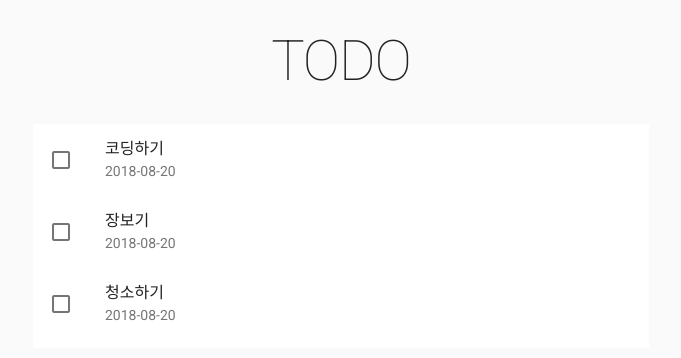
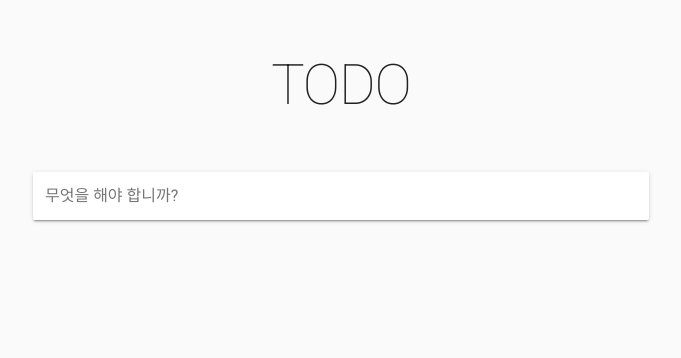
Before and after one commit to vuejs-bundang-study/daniel-todo-app, a Vue app: page / in a window 1280 px wide. Shown: the top 358 px of the page, without its empty margins (299-980 px from the left). Built offline with nearby package versions, Linux system fonts and the light colour scheme.

Commit message:
Todo app 기본 기능 추가 - Add Todo - Remove Todo - Done Todo - Save to local storage

```diff
--- a/package.json
+++ b/package.json
@@ -9,6 +9,8 @@
   },
   "dependencies": {
     "material-design-icons-iconfont": "^3.0.3",
+    "moment": "^2.22.2",
+    "shortid": "^2.2.13",
     "vue": "^2.5.17",
     "vue-router": "^3.0.1",
     "vuetify": "^1.1.13",
--- a/src/App.vue
+++ b/src/App.vue
@@ -1,7 +1,7 @@
 <template>
   <v-app id="inspire">
     <v-layout align-center justify-center>
-      <h1 class="display-3 font-weight-thin pt-4">TODO</h1>
+      <h1 class="display-3 font-weight-thin pt-5 pb-4">TODO</h1>
     </v-layout>
     <v-container fluid fill-height>
       <v-layout justify-center>
--- a/src/components/Todo.vue
+++ b/src/components/Todo.vue
@@ -3,13 +3,20 @@
     <v-list-tile-action>
       <v-checkbox
           v-model="todo.done"
+          ref="done"
       ></v-checkbox>
     </v-list-tile-action>
 
-    <v-list-tile-content @click.prevent="">
+    <v-list-tile-content @click.prevent="handleClick">
       <v-list-tile-title>{{todo.title}}</v-list-tile-title>
       <v-list-tile-sub-title>{{todo.created_at}}</v-list-tile-sub-title>
     </v-list-tile-content>
+
+    <v-list-tile-action>
+      <v-btn icon ripple @click="removeTodo(index)">
+        <v-icon color="grey lighten-1">remove</v-icon>
+      </v-btn>
+    </v-list-tile-action>
   </v-list-tile>
 </template>
 
@@ -17,7 +24,14 @@
   export default {
     name: 'Todo',
     props: {
+      index: Number,
       todo: Object,
+      removeTodo: Function,
+    },
+    methods: {
+      handleClick() {
+        this.todo.done = !this.todo.done;
+      },
     },
   };
 </script>
--- a/src/components/TodoList.vue
+++ b/src/components/TodoList.vue
@@ -1,47 +1,95 @@
 <template>
+  <div>
+    <v-text-field
+      v-model="todoText"
+      label="무엇을 해야 합니까?"
+      v-on:keyup.enter="submit"
+      solo
+      required
+    ></v-text-field>
+    <v-card v-if="todoList.length > 0">
       <v-list
         subheader
         two-line
       >
         <Todo
-      v-for="todo in todoList"
+          v-for="(todo, index) in todoList"
           :key="todo.id"
+          :index="index"
           :todo="todo"
+          :remove-todo="remove"
         />
       </v-list>
+    </v-card>
+    <v-snackbar
+      v-model="snackbarShow"
+      bottom
+      left
+      :timeout="3000"
+    >
+      {{ snackbarMessage }}
+      <v-btn
+        color="pink"
+        flat
+        @click="snackbarShow = false"
+      >
+        Close
+      </v-btn>
+    </v-snackbar>
+  </div>
 </template>
 
 <script>
+  import moment from 'moment';
+  import shortid from 'shortid';
   import Todo from './Todo.vue';
 
   export default {
     components: { Todo },
     data: () => ({
-    todoList: [
-      {
-        id: 1,
-        title: '코딩하기',
-        created_at: '2018-08-20',
+      todoText: '',
+      todoList: [],
+      snackbarShow: false,
+      snackbarMessage: '',
+    }),
+    methods: {
+      submit() {
+        if (!/.+/.test(this.todoText)) {
+          this.showMessage('한 글자 이상 입력하세요');
+          return;
+        }
+        const todo = {
+          id: shortid.generate(),
+          title: this.todoText,
+          created_at: moment().format('YYYY-MM-DD HH:mm:ss'),
           done: false,
+        };
+        this.todoList.push(todo);
+        this.todoText = '';
+        this.save();
       },
-      {
-        id: 2,
-        title: '장보기',
-        created_at: '2018-08-20',
-        done: false,
+      remove(index) {
+        this.todoList.splice(index, 1);
+        this.save();
       },
-      {
-        id: 3,
-        title: '청소하기',
-        created_at: '2018-08-20',
-        done: false,
+      save() {
+        localStorage.setItem('todo', JSON.stringify(this.todoList));
       },
-    ],
-  }),
+      load() {
+        const store = localStorage.getItem('todo');
+        this.todoList = JSON.parse(store) || [];
+      },
+      showMessage(message) {
+        this.snackbarMessage = message;
+        this.snackbarShow = true;
+      },
+    },
     props: {},
+    mounted() {
+      this.load();
+    },
   };
 </script>
 
 <style scoped>
-
 </style>
```
Also changed, not shown: .eslintrc.js, 1 other file (tests, documents, lock files or other folders). Lines whose indentation alone changed are shown as unchanged.
